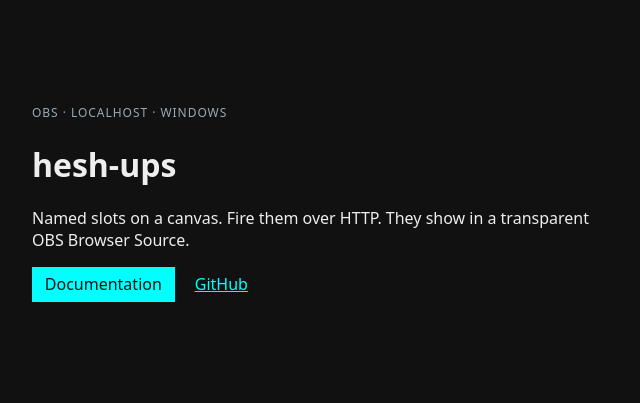
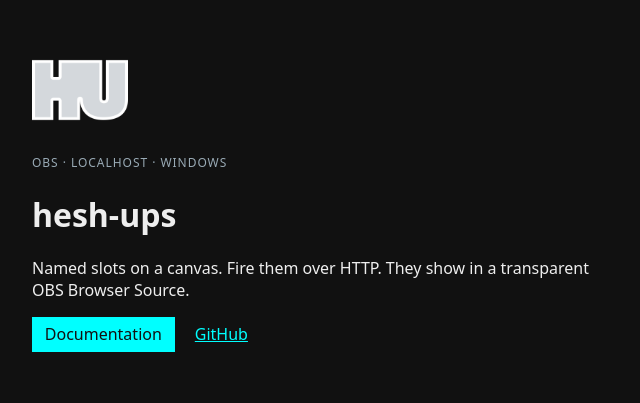
Before and after one commit to iamtew/hesh-ups, a plain HTML site: page docs/index.html in a window 1280 px wide. Shown: the part 195-598 px from the top of the page, without its empty margins (0-640 px from the left). Drawn offline with Linux system fonts and the light colour scheme.

Commit message:
use logo on docs pages and readme
- favicon and landing mark from assets/logo.png
- readme points at the master png

Co-authored-by: Cursor <cursoragent@cursor.com>

```diff
--- a/docs/index.html
+++ b/docs/index.html
@@ -4,10 +4,12 @@
     <meta charset="UTF-8" />
     <meta name="viewport" content="width=device-width, initial-scale=1" />
     <title>hesh-ups</title>
+    <link rel="icon" href="favicon.ico" />
     <link rel="stylesheet" href="style.css" />
   </head>
   <body class="landing">
     <main class="landing-copy">
+      <img class="landing-logo" src="img/logo.png" alt="" width="96" height="96" />
       <p class="eyebrow">OBS · localhost · Windows</p>
       <h1>hesh-ups</h1>
       <p>Named slots on a canvas. Fire them over HTTP. They show in a transparent OBS Browser Source.</p>
--- a/docs/style.css
+++ b/docs/style.css
@@ -22,6 +22,7 @@ a { color: var(--cyan); }
 
 .landing { min-height: 100vh; display: flex; align-items: center; }
 .landing-copy { max-width: 40rem; padding: 2rem; }
+.landing-logo { display: block; width: 96px; height: 96px; margin-bottom: 1rem; }
 .eyebrow { color: var(--muted); letter-spacing: 0.08em; text-transform: uppercase; font-size: 0.75rem; }
 .button {
   display: inline-block;
```
Also changed, not shown: docs/docs.html (+1 -0 lines), docs/favicon.ico (added), docs/img/logo.png (added), 1 other file.
